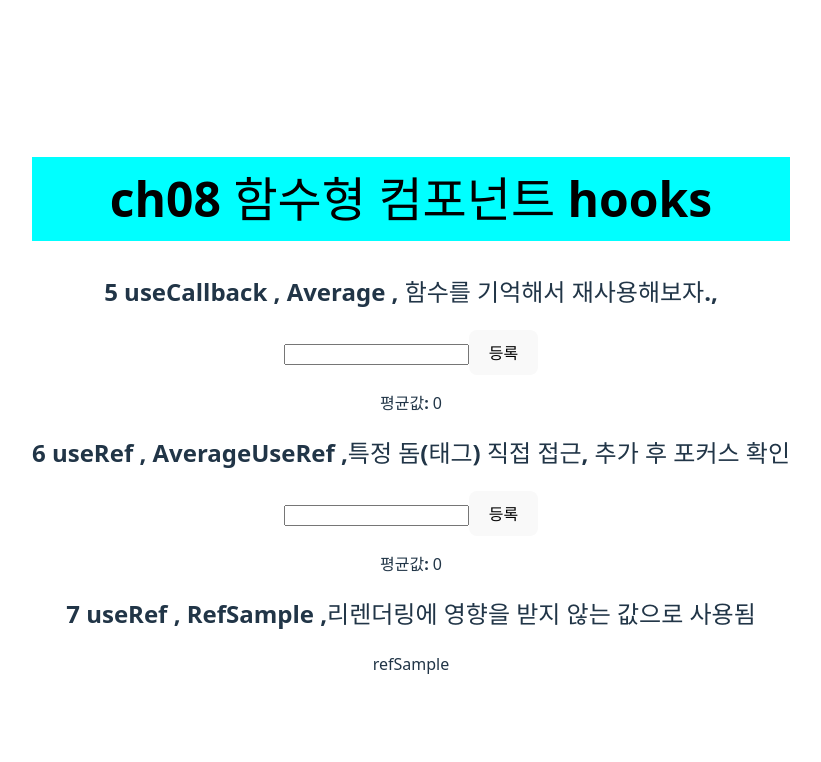
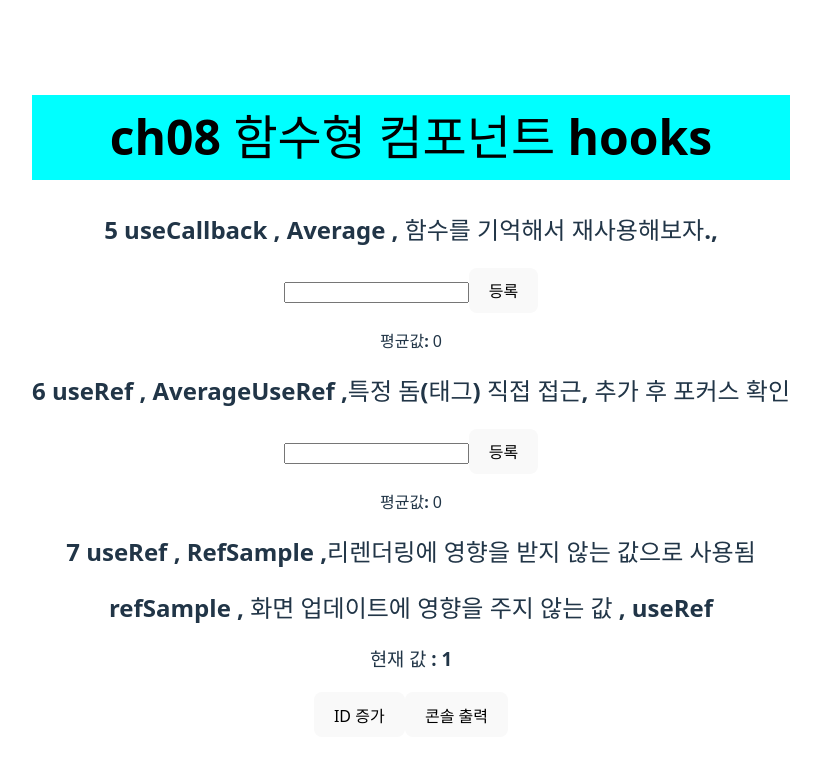
Before and after one commit to reokkamy/React-WorkSpace-k6-0806, a React (Vite) app in the folder ch08-vite-test/: page / in a window 1280 px wide. Shown: the top 762 px of the page, without its empty margins (229-1050 px from the left). Built offline with nearby package versions, Linux system fonts and the light colour scheme.

Commit message:
3교시, hooks, useRef, 업데이트에 영향을 주지 않는 값 확인.

```diff
--- a/ch08-vite-test/src/component/RefSample.jsx
+++ b/ch08-vite-test/src/component/RefSample.jsx
@@ -10,7 +10,14 @@ const RefSample = () => {
   const printId = () => {
     console.log('id의 현재 값 : ', id.current);
   };
-  return <div>refSample</div>;
+  return (
+    <div>
+      <h2>refSample , 화면 업데이트에 영향을 주지 않는 값 , useRef</h2>
+      <h3>현재 값 : {id.current}</h3>
+      <button onClick={() => setId(id.current + 1)}>ID 증가</button>
+      <button onClick={printId}>콘솔 출력</button>
+    </div>
+  );
 };
 
 export default RefSample;
```
